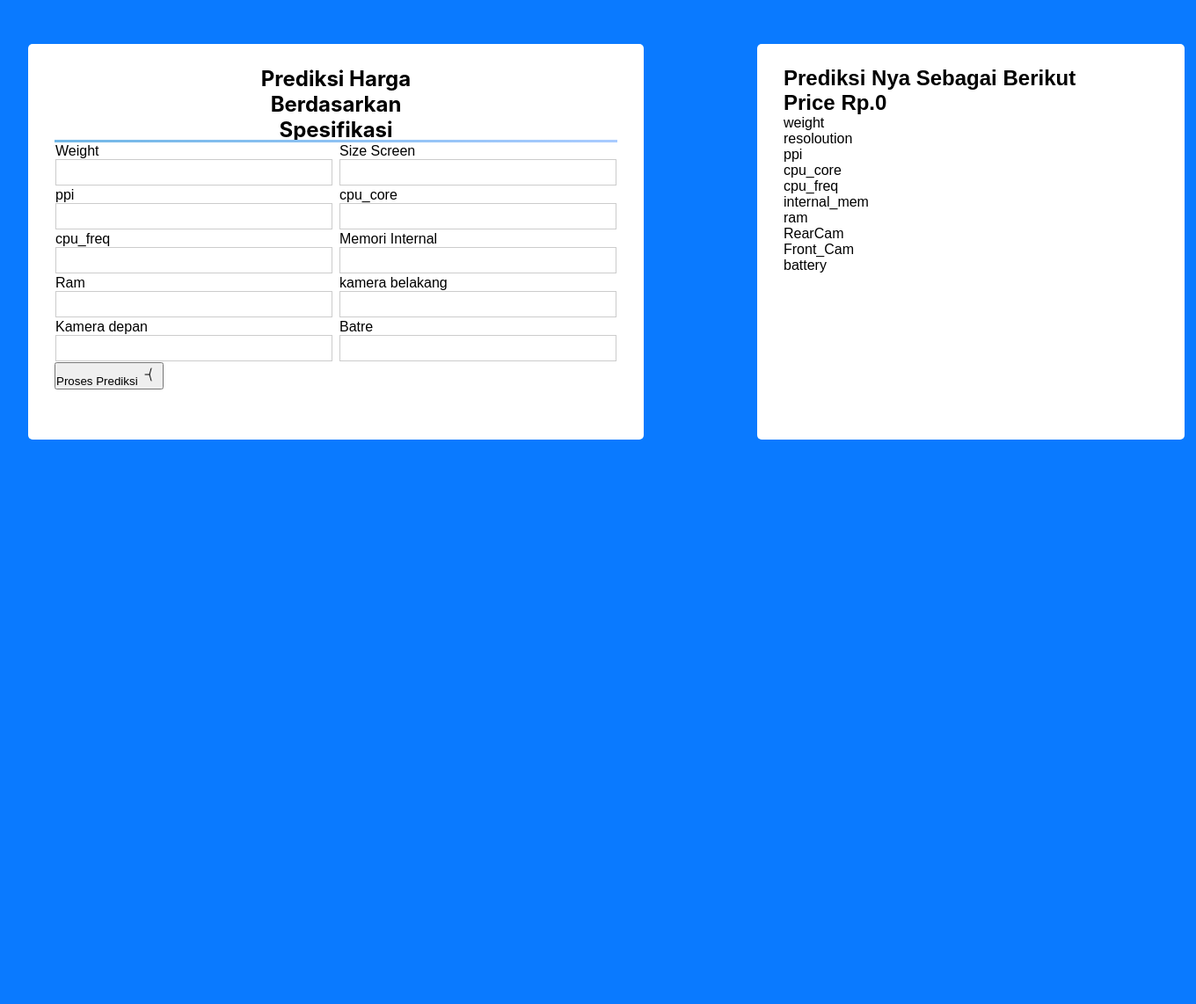
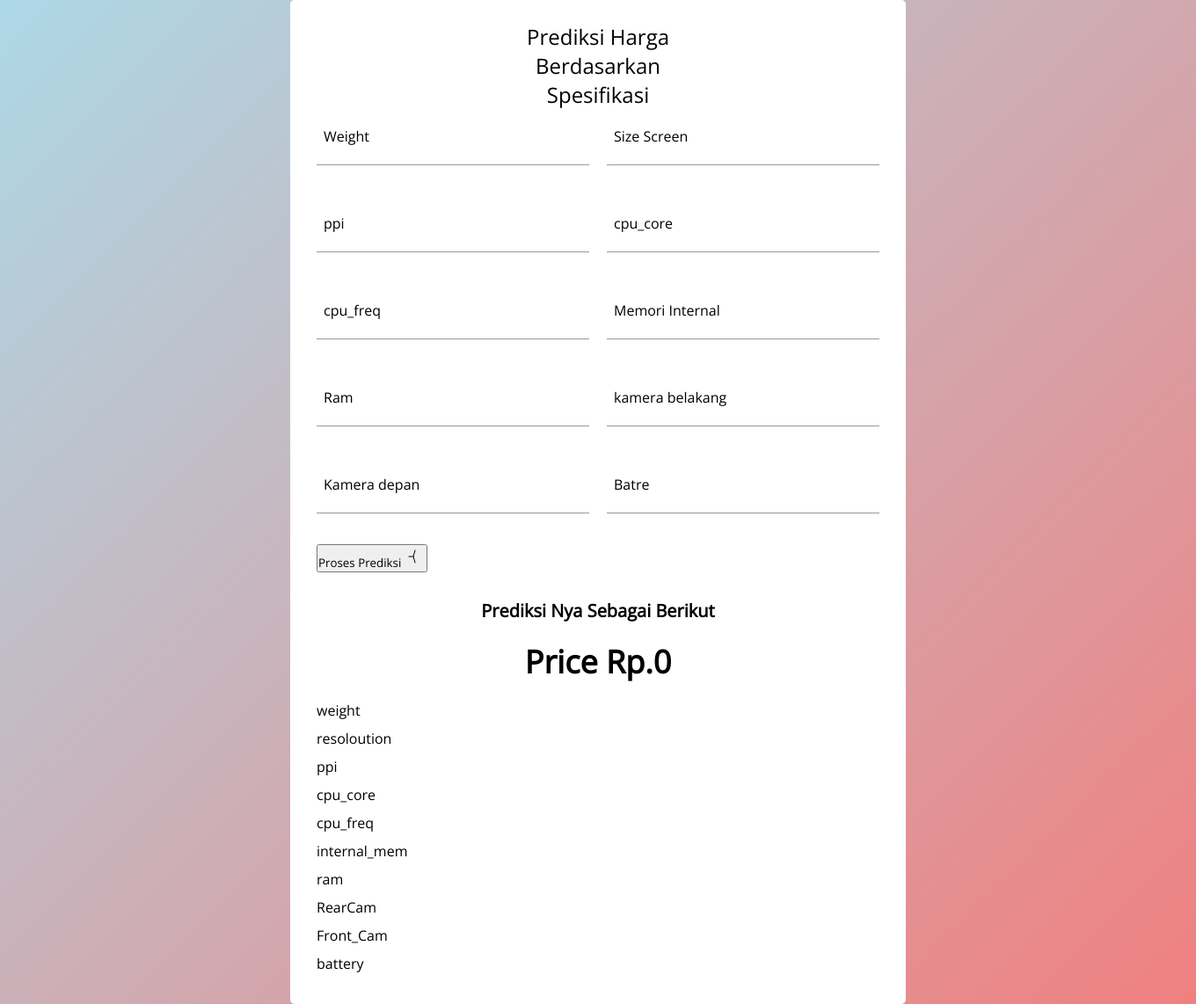
Before and after one commit to AkbarHasballah/project2-mobilePrice, a Flask app: page / in a window 1360 px wide. Shown: the whole page at 88% size. Before the commit the page ends 500 px from the top, so only its background shows below. Run offline with Flask 3, Linux system fonts and the light colour scheme; parts of the project's set-up code (start-up, migrations or seed data) failed here and were passed over.

Commit message:
Add (Update) : add new ui

```diff
--- a/app.py
+++ b/app.py
@@ -5,7 +5,7 @@
 
 app = Flask(__name__)
 
-model_file = open('modelproyekrupiah .pkl', 'rb')
+model_file = open('modelproyekrupiah.pkl', 'rb')
 model = pickle.load(model_file, encoding='bytes')
 
 
--- a/static/css/style.css
+++ b/static/css/style.css
@@ -1,85 +1,121 @@
 @import url('https://fonts.googleapis.com/css?family=Open+Sans&display=swap');
-*{
+
+* {
     margin: 0;
     padding: 0;
     box-sizing: border-box;
-    font-family: 'Poppins',sans-serif;
+    font-family: 'Open Sans', sans-serif;
 }
-body{
+
+body {
     display: flex;
-    height: 100vh;
-    justify-content: left;
+    min-height: 100vh;
+    justify-content: center;
     align-items: center;
-    background: #0A7AFF;
+    background: linear-gradient(135deg, #ADD8E6, #F08080);
 }
-.container{
+
+.container {
     max-width: 700px;
-    width: 100%;
-    background: rgb(255, 255, 255);
+    width: 90%; /* Responsif, menggunakan 90% dari lebar tampilan */
+    background: #fff;
     padding: 25px 30px;
     border-radius: 5px;
+}
 
-position: absolute;
-height: 450px;
-left: 32px;
-top: 50px;
+.title {
+    font-size: 24px;
+    margin-bottom: 20px;
+    text-align: center;
 }
-.container .title{
+
+.User-details {
+    display: grid;
+    grid-template-columns: repeat(auto-fit, minmax(250px, 1fr)); /* Responsif, mengatur jumlah kolom */
+    grid-gap: 20px;
+}
+
+.Input-box {
+    position: relative;
+    margin-bottom: 30px;
+}
+
+.Input-box input {
+    width: 100%;
+    padding: 10px 0;
+    margin: 5px 0;
+    border: none;
+    border-bottom: 1px solid #999;
+    outline: none;
+    background: transparent;
+}
+
+.Input-box .details {
+    position: absolute;
+    top: 0;
+    left: 0;
+    padding: 0 0.5rem;
+    transition: top 0.5s;
+    pointer-events: none;
+}
+
+.Input-box input:focus ~ .details,
+.Input-box input:valid ~ .details {
+    top: -25px;
+    font-size: 12px;
+    color: #333;
+}
+
+.submit-btn {
+    display: inline-block;
+    margin-top: 20px;
+    padding: 10px 20px;
+    background: linear-gradient(to right, #00c6ff, #0072ff);
+    color: #fff;
+    border: none;
+    border-radius: 25px;
+    cursor: pointer;
+    transition: all 0.3s ease;
+    text-decoration: none;
+}
+
+.submit-btn:hover {
+    transform: translateY(-3px);
+    box-shadow: 0 4px 6px rgba(50, 50, 93, 0.11), 0 1px 3px rgba(0, 0, 0, 0.08);
+}
+
+.hasil {
+    margin-top: 30px;
+}
+
+.hasil h1 {
     font-size: 20px;
-    font-weight: 250;
-    position: relative;
     text-align: center;
-    font-family: 'Inter';
-font-style: normal;
-font-weight: 700;
-font-size: 24px;
-line-height: 29px;
-text-align: center;
+    margin-bottom: 20px;
 }
-.container .title::before{
-    content: '';
-    position: absolute;
-    left: 0;
-    bottom: 0;
-    height: 3px;
-    width: 100%;
-    background: linear-gradient(135deg, #71b7e6, #a9cbff);
+
+.hasil h2 {
+    font-size: 36px;
+    font-weight: bold;
+    text-align: center;
+    margin-bottom: 20px;
 }
-.container form .User-details{
-    display: flex;
-    flex-wrap: wrap;
-    justify-content: space-between;
+
+.hasil p {
+    font-size: 16px;
+    margin-bottom: 10px;
 }
-form .User-details .Input-box{
-    margin: 1px ;
-    width: calc(100% / 2 - 5px  );
+
+@media only screen and (max-width: 768px) {
+    .container {
+        width: 90%; /* Responsif untuk tampilan layar kecil */
+    }
+
+    .Input-box input {
+        width: 100%;
+    }
+
+    .User-details {
+        grid-template-columns: 1fr; /* Tampilan satu kolom untuk layar kecil */
+    }
 }
-.User-details .Input-box.details{
-    font-weight: 500;
-    margin-bottom: 5px;
-    margin-bottom: 5px;
-}.User-details .Input-box input{
-    height: 30px;
-    width: 100%;
-    outline: none;
-    border: 5px;
-    border: 1px solid #ccc;
-    padding-left: 15px;
-    font-size: 16px;
-}.button{
-position: absolute;
-left: 200px;
-top: 400px;
-}.hasil{
-    max-width: 500px;
-    width: 100%;
-    background: rgb(255, 255, 255);
-    padding: 25px 30px;
-    border-radius: 5px;
-
-    position: absolute;
-    width: 486px;
-    height: 450px;
-    left: 829px;
-    top: 0px;
-}
```
Also changed, not shown: templates/index3.html (deleted, +0 -168 lines), templates/style.css (deleted, +0 -21 lines).
